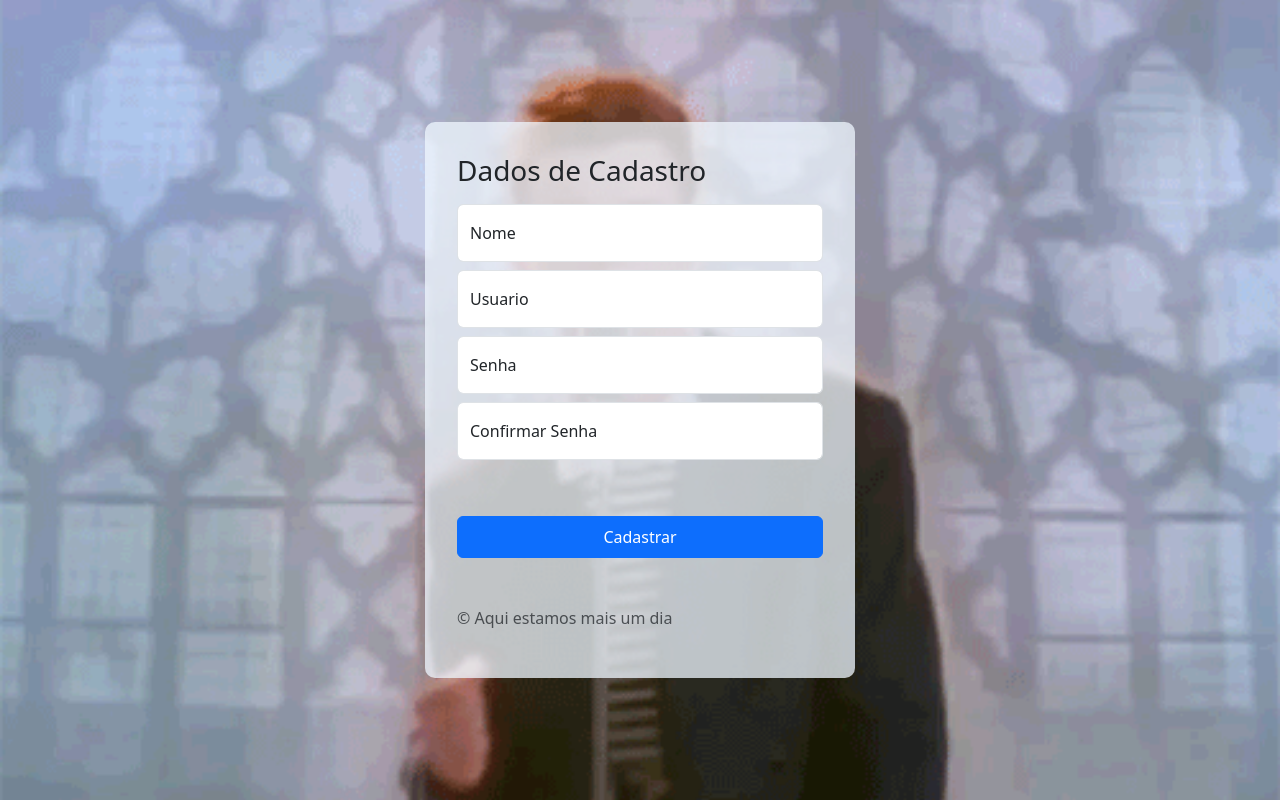
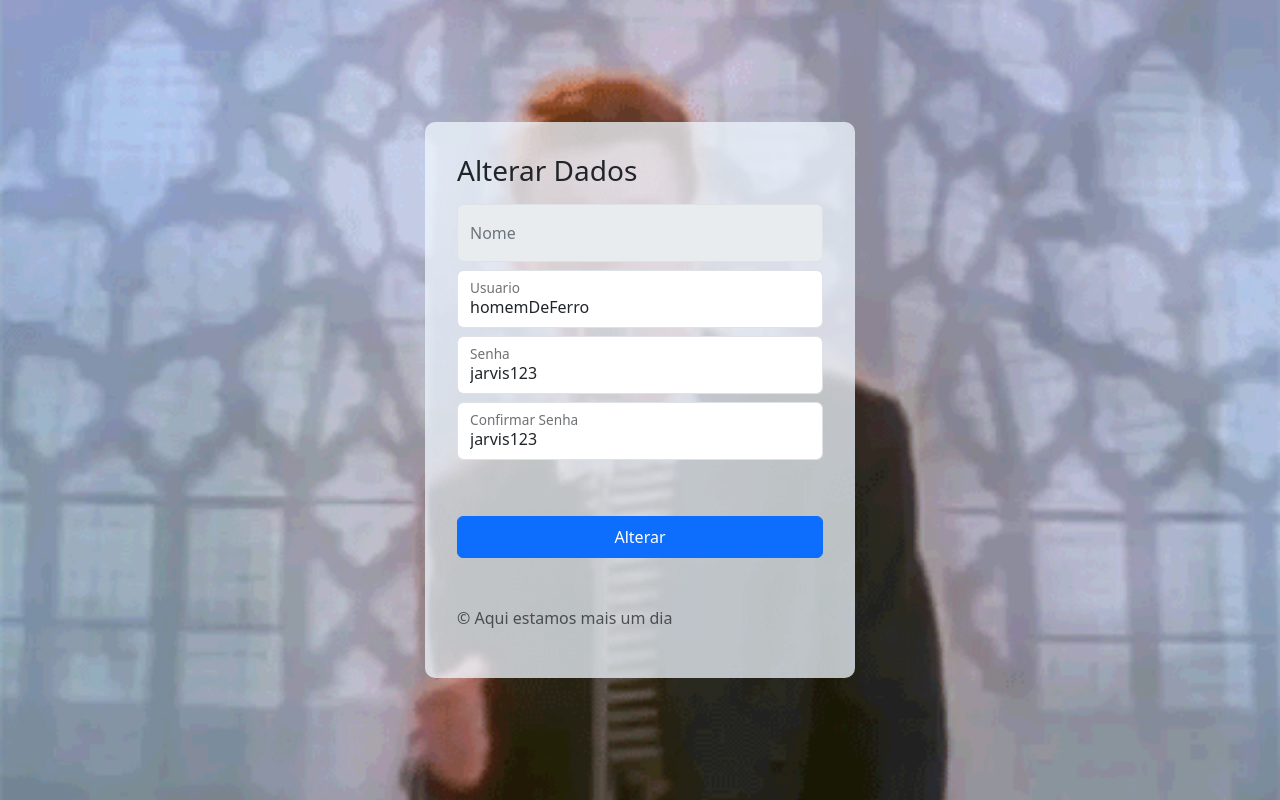
Before and after one commit to RenonHG/PHP-UC-13, a PHP site: page /cadastro.php?id=1 in a window 1280 px wide. Run offline with PHP 8.4, Linux system fonts and the light colour scheme; data comes from the database, SQL or seed files in the repository.

Commit message:
Campo alterar dados

```diff
--- a/Aula_06/cadastro.php
+++ b/Aula_06/cadastro.php
@@ -1,34 +1,49 @@
 <?php
-include 'include/header.php';
+include './include/header.php';
+include './classe/Usuario.php';
+
+$usuario = new Usuario();
+$senha = new Usuario();
+// $nome = new Usuario();
+
+if (isset($_GET['id']) && !empty($_GET['id'])){
+    $id_alterar = $_GET['id'];
+
+    $dadosUsuario = $usuario->Listar1Usuario($id_alterar);
+    $senhaUsuario = $senha->Listar1Usuario($id_alterar);
+}
+
 ?>
 
 <body class="d-flex align-items-center py-4 bg-body-tertiary cadastro">
 
     <main class="form-signin w-100 m-auto">
         <form action="auxcadastro.php" method="POST">
-            <h1 class="h3 mb-3 fw-normal">Dados de Cadastro</h1>
+            <h1 class="h3 mb-3 fw-normal">
+               <?= isset($id_alterar) ? 'Alterar Dados' : 'Cadastrar Dados' ?>
+            </h1>
 
             <div class="form-floating my-2">
-                <input type="text" class="form-control" id="nome" name="nome" placeholder="Nome">
+                <input type="text" class="form-control" <?= isset($id_alterar) ? 'disabled' : '' ?> id="nome" name="nome" placeholder="Nome">
                 <label for="nome">Nome</label>
             </div>
 
             <div class="form-floating my-2">
-                <input type="text" class="form-control" id="usuario" name="usuario" placeholder="Usuario">
+                <input type="text" class="form-control" value="<?= isset($id_alterar) ? $dadosUsuario['usuario'] : '' ?>" id="usuario" name="usuario" placeholder="Usuario">
                 <label for="usuario">Usuario</label>
             </div>
 
             <div class="form-floating my-2">
-                <input type="text" class="form-control" id="senha" name="senha" placeholder="Senha">
+                <input type="text" class="form-control" value="<?= isset($id_alterar) ? $senhaUsuario['senha'] : '' ?>" id="senha" name="senha" placeholder="Senha">
                 <label for="senha_c">Senha</label>
             </div>
 
             <div class="form-floating my-2">
-                <input type="text" class="form-control" id="confirma" name="confirma" placeholder="Senha">
+                <input type="text" class="form-control" value="<?= isset($id_alterar) ? $senhaUsuario['senha'] : '' ?>" id="confirma" name="confirma" placeholder="Senha">
                 <label for="confirma">Confirmar Senha</label>
             </div>
 
-            <input class="btn btn-primary w-100 py-2 mt-5" type="submit" value="Cadastrar">
+            <input class="btn btn-primary w-100 py-2 mt-5" type="submit" value="<?= isset($id_alterar) ? 'Alterar' : 'Cadastrar' ?>">
 
             <p class="mt-5 mb-3 text-body-secondary">&copy; Aqui estamos mais um dia</p>
         </form>
--- a/Aula_06/classe/Usuario.php
+++ b/Aula_06/classe/Usuario.php
@@ -75,4 +75,14 @@ class Usuario
         return $preparo->rowCount();
 
     }
+
+    public function Listar1Usuario($id_consulta)
+    {
+        $conn = new PDO("mysql:host=localhost; dbname=db_login", "root", "");
+        $script = "SELECT * FROM tb_usuario WHERE id= ". $id_consulta;
+
+        $lista = $conn->query($script)->fetch();
+
+        return $lista;
+    }
 }
--- a/Aula_06/lista.php
+++ b/Aula_06/lista.php
@@ -35,7 +35,7 @@ $dados = $usuario->ListarUsuarios();
                         <td><?= $value['senha'] ?></td>
 
                         <td class="d-flex justify-content-center gap-1">
-                            <a href="cadatro.php?id=<?= $value['id'] ?>" class="btn btn-outline-warning">Editar</a>
+                            <a href="cadastro.php?id=<?= $value['id'] ?>" class="btn btn-outline-warning">Editar</a>
                             <a href="usuariodelete.php?id=<?= $value['id'] ?>" class="btn btn-outline-danger">Apagar</a>
                         </td>
 
```
